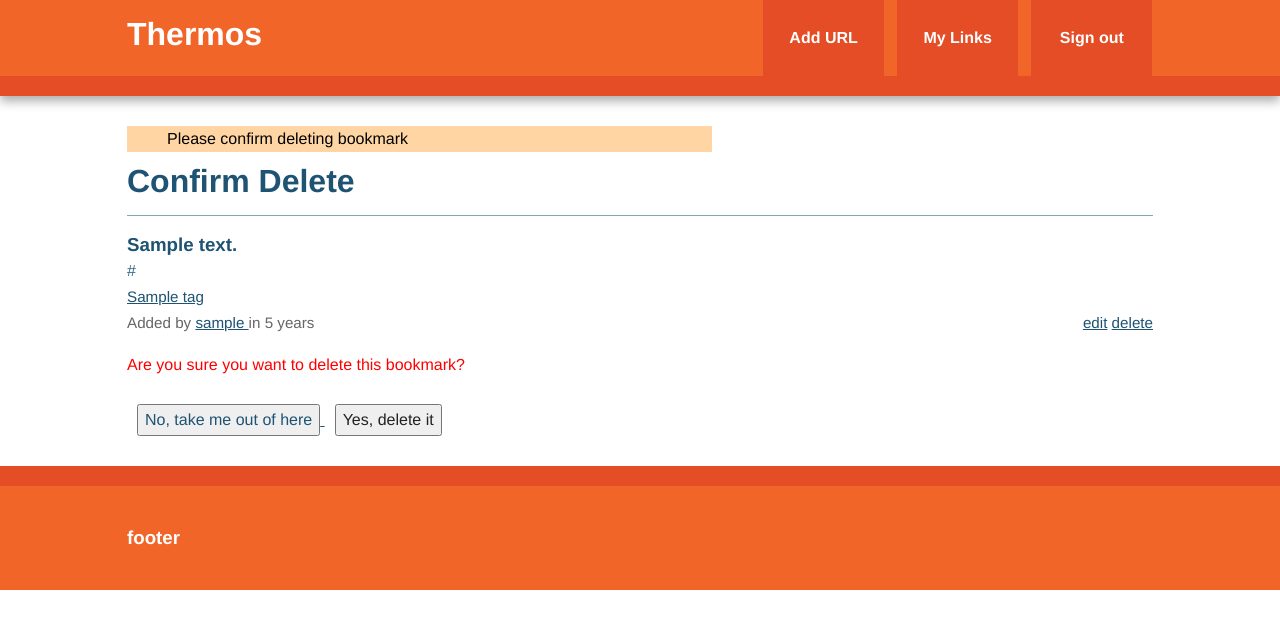
After one commit to 6LYTH3/thermos-flask, a Flask app: page /delete/1 in a window 1280 px wide. The commit adds this page. Shown: the top 629 px of the page. Run offline with Flask 2, Linux system fonts and the light colour scheme; a user stored in the database is signed in; tables that the repository leaves empty hold one stand-in row (values such as "Sample post"); parts of the project's set-up code (start-up, migrations or seed data) failed here and were passed over; some libraries are stand-ins or nearby versions.

Commit message:
Add 'Delete bookmark' feature

```diff
--- a/thermos/static/css/custom.css
+++ b/thermos/static/css/custom.css
@@ -61,7 +61,7 @@ ul.bookmarks {
   padding-left: 0;
 }
 
-ul.bookmarks li {
+.bookmark {
   padding-bottom: .5em;
   border-top: 1px solid #7EA6BF;
   padding: 1em 0;
--- /dev/null
+++ b/thermos/templates/bookmark.html
@@ -0,0 +1,34 @@
+<div class="bookmark">
+  <a href="{{ bookmark.url }}" class="header">
+    <h3 class="description">
+      {{ bookmark.description | truncate(50, killwords=True) }}
+    </h3>
+    <span class="url">
+      {{ bookmark.url | truncate(50, killwords=True) }}
+    </span>
+  </a>
+  <div class="info">
+    <span class="tags">
+      {% if bookmark.tags %}
+        {% for t in bookmark._tags %}
+          <a href="{{ url_for('tag', name=t) }}">{{ t }}</a>
+        {% endfor %}
+      {% else %}
+        No Tags.
+      {% endif %}
+    </span>
+
+    <br>
+
+    Added by <a href="{{ url_for('user', username=bookmark.user.username) }}">
+      {{ bookmark.user.username }}
+    </a>
+    {{ moment(bookmark.date).fromNow() }}
+    {% if current_user == bookmark.user %}
+      <span class="editlinks">
+        <a href="{{ url_for('edit_bookmark', bookmark_id=bookmark.id) }}">edit</a>
+        <a href="{{ url_for('delete_bookmark', bookmark_id=bookmark.id) }}">delete</a>
+      </span>
+    {% endif %}
+  </div>
+</div>
--- /dev/null
+++ b/thermos/templates/confirm_delete.html
@@ -0,0 +1,24 @@
+{% extends "base.html" %}
+
+{% block title %}
+  Thermos -- Delete bookmark
+{% endblock %}
+
+{% block content %}
+  <section>
+    <h1 style="clear:both">Confirm Delete</h1>
+    {% include "bookmark.html"%}
+
+    <form action="" method="post">
+      <span style="color:red">Are you sure you want to delete this bookmark?</span>
+      <br><br>
+      <a href="{{ url_for('user', username=current_user.username) }}">
+        <button type='button'>No, take me out of here</button>
+      </a>
+      <button type="submit">Yes, delete it</button>
+    </form>
+  </section>
+{% endblock %}
+
+{% block sidebar %}
+{% endblock %}
--- a/thermos/views.py
+++ b/thermos/views.py
@@ -37,7 +37,25 @@ def add_bookmark():
         flash("Stored {}".format(description))
         app.logger.debug('store url: ' + url)
         return redirect(url_for('index'))
-    render_template('bookmark_form.html', form=form, title='Add new bookmark')
+    return render_template('bookmark_form.html',
+                           form=form, title='Add new bookmark')
+
+
+@app.route('/delete/<int:bookmark_id>', methods=['GET', 'POST'])
+@login_required
+def delete_bookmark(bookmark_id):
+    bookmark = Bookmark.query.get_or_404(bookmark_id)
+    if current_user != bookmark.user:
+        abort(403)
+    if request.method == 'POST':
+        db.session.delete(bookmark)
+        db.session.commit()
+        flash("Deleted '{}'".format(bookmark.description))
+        return redirect(url_for('user', username=current_user.username))
+    else:
+        flash("Please confirm deleting bookmark")
+    return render_template('confirm_delete.html',
+                           bookmark=bookmark, nolinks=True)
 
 
 @app.route('/edit/<int:bookmark_id>', methods=['GET', 'POST'])
```
Also changed, not shown: thermos/templates/bookmark_list.html (+1 -31 lines), thermos/templates/index.html (+0 -8 lines).
